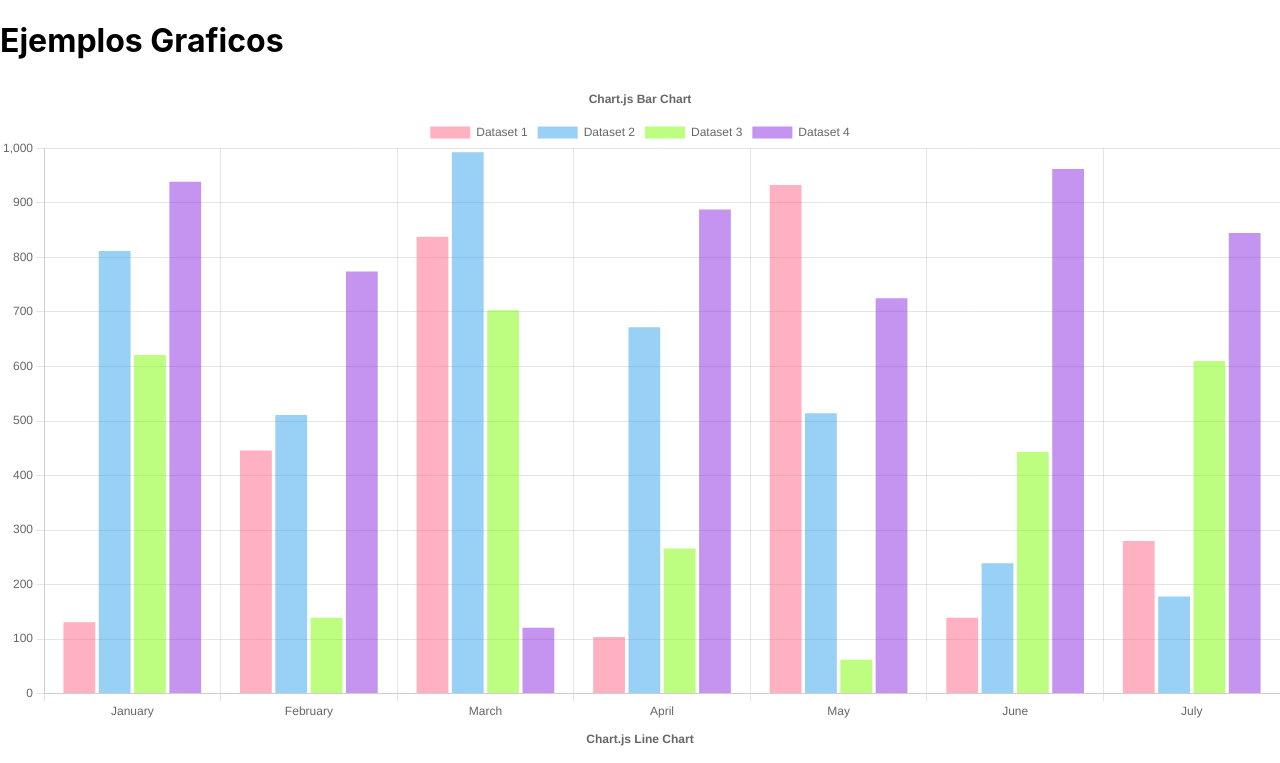
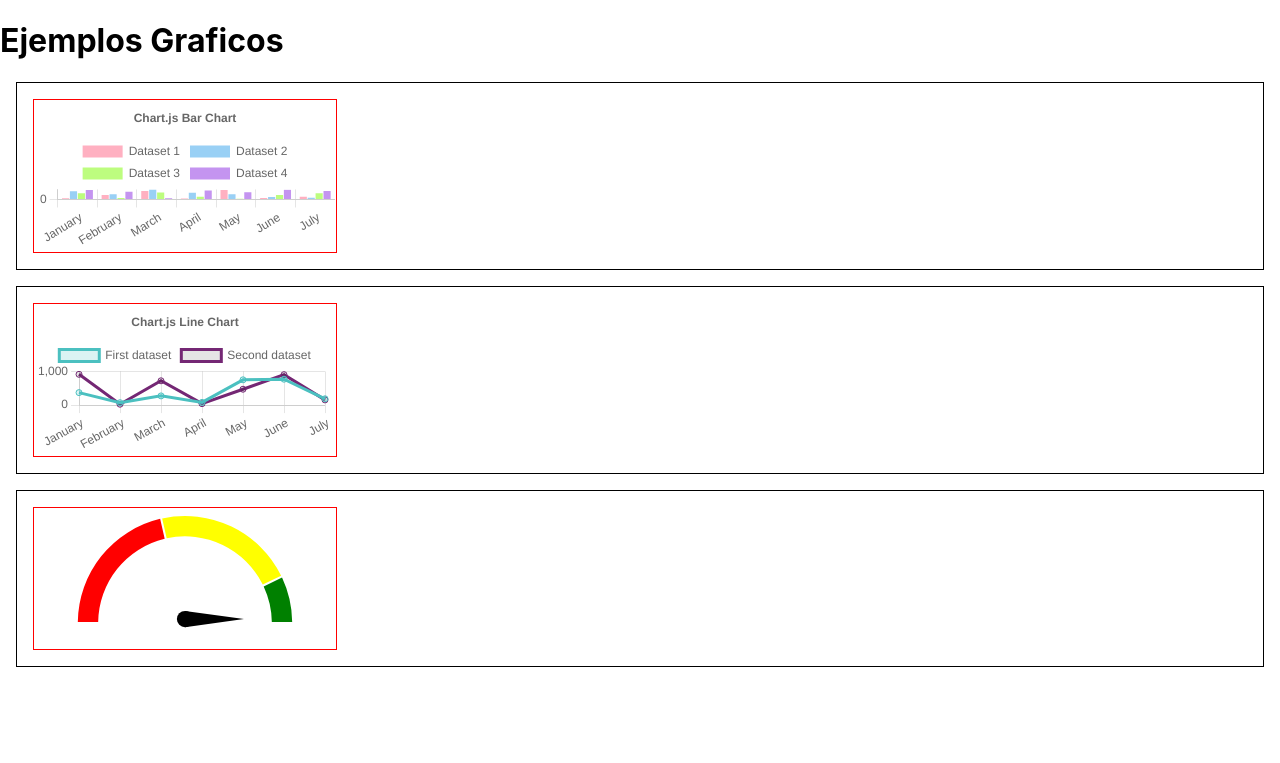
Before and after one commit to Holy7o7/Fondo-Solidario-TypeScript, a React (Create React App) app: page / in a window 1280 px wide. Shown: the top 763 px of the page. Built offline with nearby package versions, Linux system fonts and the light colour scheme.

Commit message:
Orden visual de los graficos

```diff
--- a/src/App.css
+++ b/src/App.css
@@ -1,31 +1,14 @@
-.App {
-  text-align: center;
+.parent {
+  border: 1px solid black;
+  margin: 1rem;
+  padding: 1rem;
+  text-align: left;
 }
-
-.App-logo {
-  height: 40vmin;
-  pointer-events: none;
-}
-
-@media (prefers-reduced-motion: no-preference) {
-  .App-logo {
-    animation: App-logo-spin infinite 20s linear;
-  }
-}
-
-.App-header {
-  background-color: #282c34;
-  min-height: 100vh;
-  display: flex;
-  flex-direction: column;
-  align-items: center;
-  justify-content: center;
-  font-size: calc(10px + 2vmin);
-  color: white;
-}
-
-.App-link {
-  color: #61dafb;
+.graph {
+  display: inline-block;
+  border: 1px solid red;
+  padding: 1px;
+  vertical-align: middle;
 }
 
 @keyframes App-logo-spin {
--- a/src/App.tsx
+++ b/src/App.tsx
@@ -6,9 +6,15 @@ function App() {
   return (
     <div>
       <h1> Ejemplos Graficos </h1>
-      <Barchart/>
-      <Linechart/>
-      <Gauge/>
+      <div className='parent'>
+        <div className='graph'><Barchart/></div>
+      </div>
+      <div className='parent'>
+        <div className='graph'><Linechart/></div>
+      </div>
+      <div className='parent'>
+        <div className='graph'><Gauge/></div>
+      </div>
     </div>
   );
 }
```
Also changed, not shown: 1 other file (tests, documents, lock files or other folders).
